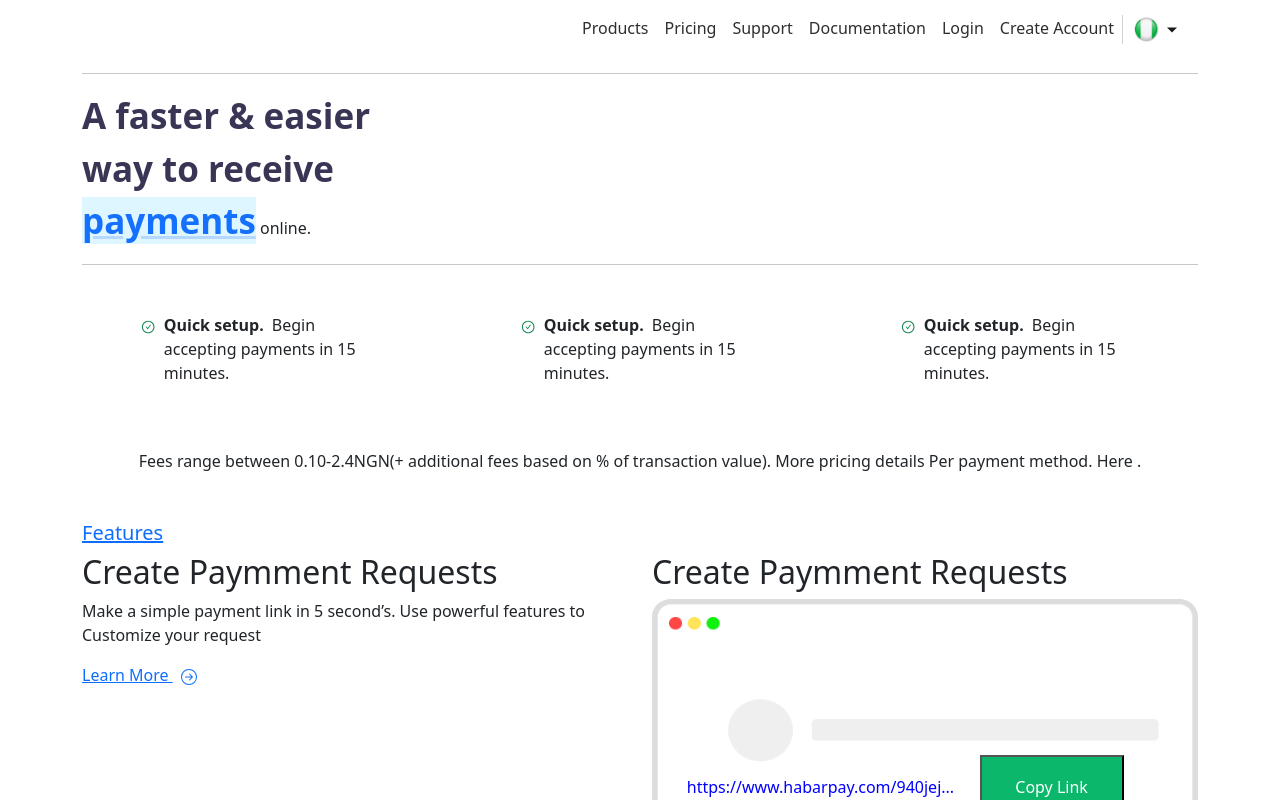
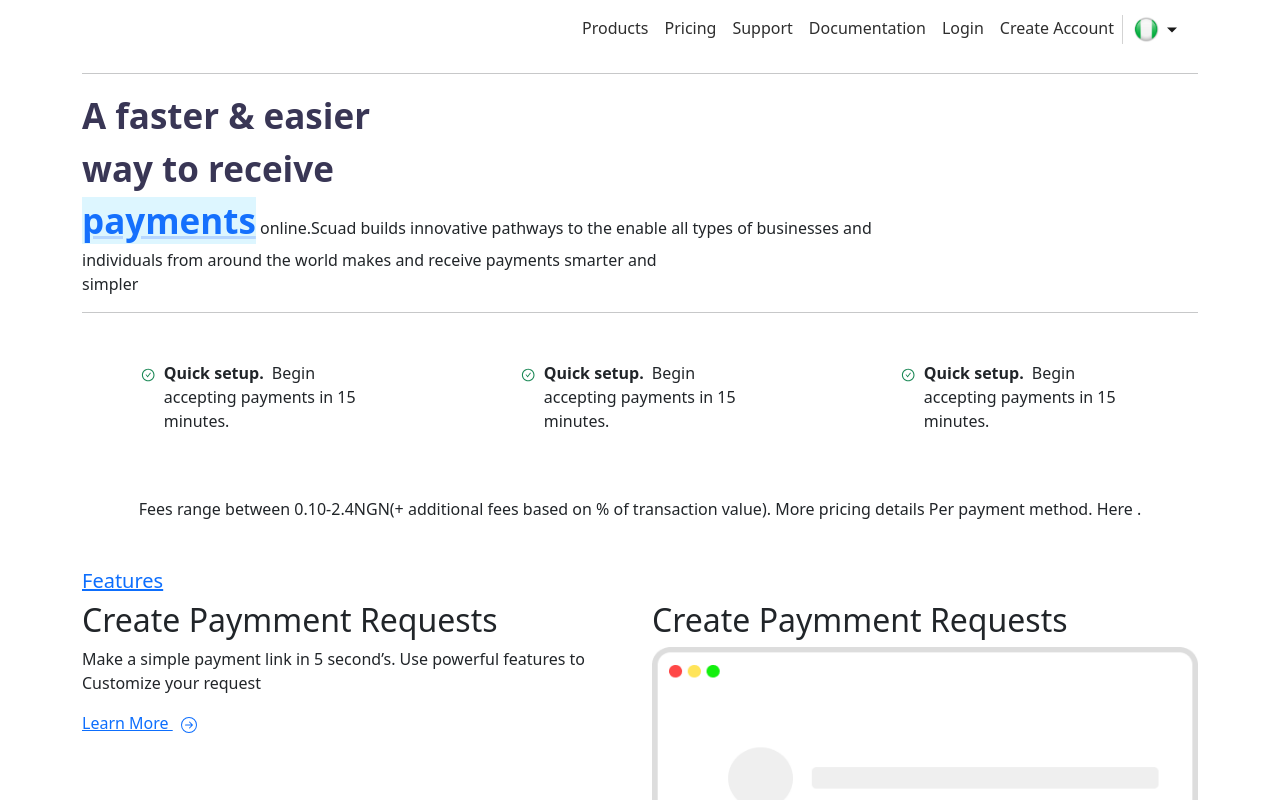
Before and after one commit to nelson6868/InterviewCodingChallengeProject, a React (Create React App) app: page / in a window 1280 px wide. Shown: the top 800 px of the page. Built offline with nearby package versions, Linux system fonts and the light colour scheme.

Commit message:
i changed some text

```diff
--- a/src/components/Features.jsx
+++ b/src/components/Features.jsx
@@ -28,8 +28,8 @@ export default function Features() {
                 style={{ width: "100%", height: "380px" }}
                 alt=""
               />
-                         <button style={{backgroundColor:"#0bb76b",color:"#fff",width:"9rem",margin:"-40%",height:"4rem", top:"0"}}>Copy Link</button>
-                         <span style={{backgroundColor:"#fff",color:"blue",margin:"-40%",height:"4rem", top:"0"}}>https://www.habarpay.com/940jej...</span>
+             <button style={{backgroundColor:"#0bb76b",color:"#fff",width:"9rem",margin:"-40%",height:"4rem", top:"0"}}>Copy Link</button>
+             <span style={{backgroundColor:"#fff",color:"blue",margin:"-40%",height:"4rem", top:"0"}}>https://www.habarpay.com/940jej...</span>
             </p>
 
 
--- a/src/components/Header.jsx
+++ b/src/components/Header.jsx
@@ -12,6 +12,10 @@ export default function Header() {
         title={`A faster & easier way to receive ${"payments"} online.`}
         subtitle="Lorem ipsum v dolor sit, amet consectetur adipisicing consectetur perspiciatis officia dolorum consectetur officia debitis."
       /> */}
+       <span>Scuad builds innovative pathways to the enable all types of businesses and <br/>
+       <span>individuals from around the world makes and receive payments smarter and<br/> simpler</span>
+       </span>
+
       <hr />
     </div>
   );
```
